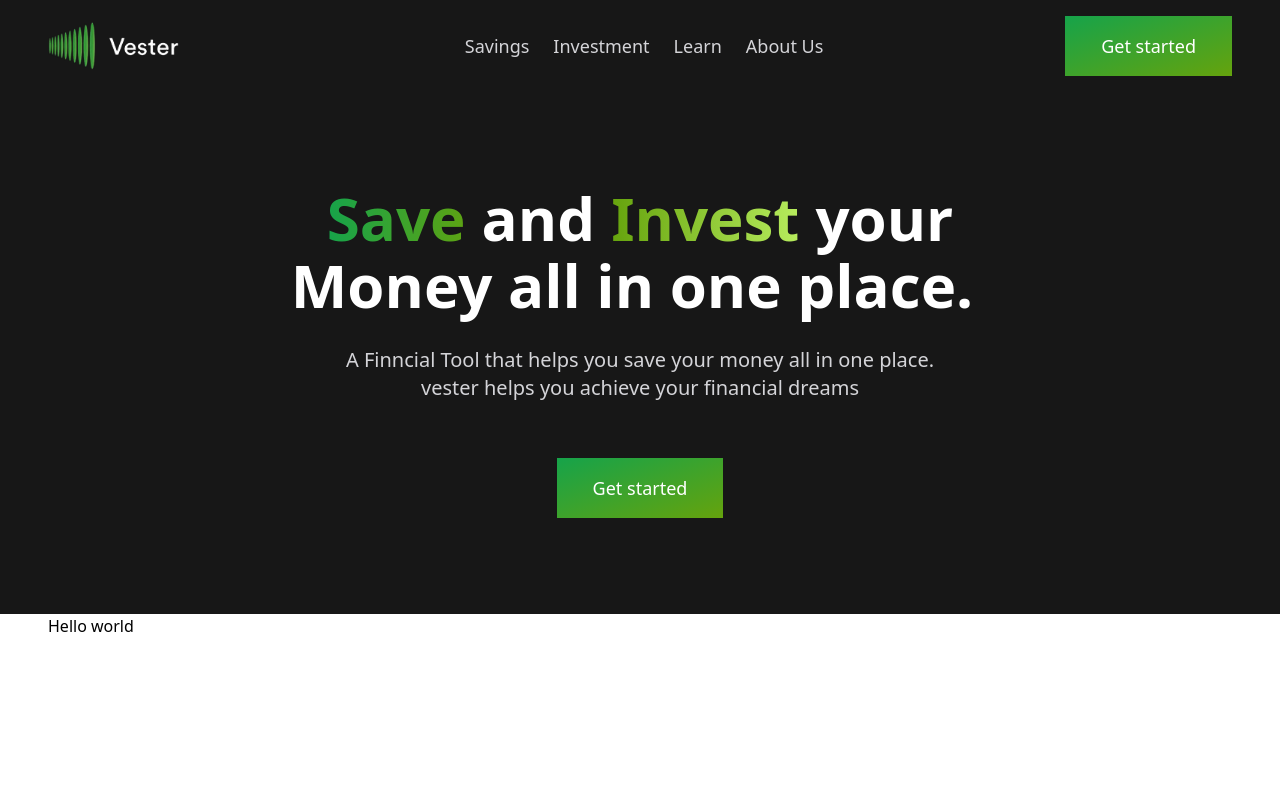
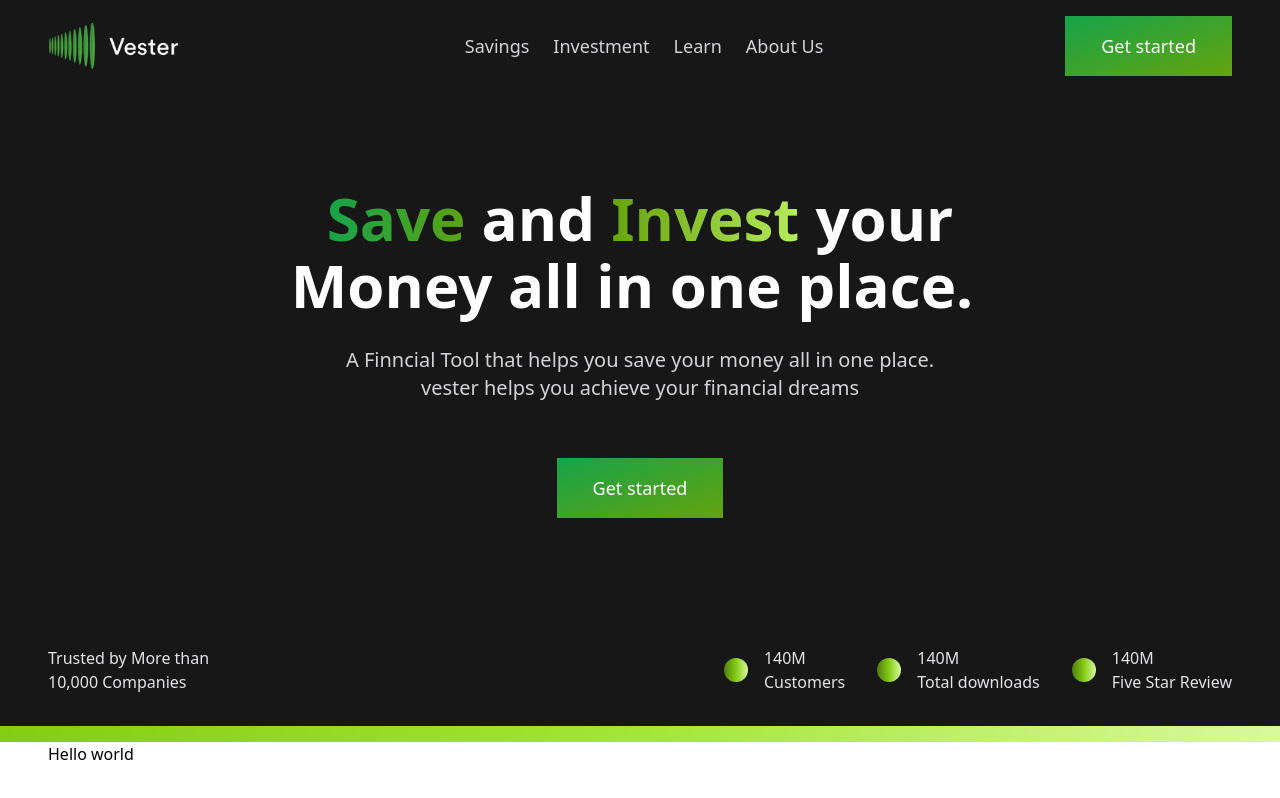
Before and after one commit to zillBoy/saving-investement-landing-page, a React (Create React App) app: page / in a window 1280 px wide. Built offline with nearby package versions, Linux system fonts and the light colour scheme.

Commit message:
improve: hero heading completed

```diff
--- a/src/App.js
+++ b/src/App.js
@@ -14,6 +14,8 @@ const App = () => {
         <HeroHeader />
       </ContentWrapper>
 
+      <div className="w-full h-4 bg-gradient-to-r from-lime-500 via-lime-400 to-lime-200"></div>
+
       <ContentWrapper>
         <div>Hello world</div>
       </ContentWrapper>
--- /dev/null
+++ b/src/components/HeroHeader/FeedbackReview.jsx
@@ -0,0 +1,18 @@
+/**
+ * React Dependencies
+ */
+import React from "react";
+
+const FeedbackReview = ({ number, text }) => {
+  return (
+    <div className="flex items-center">
+      <span className="w-6 h-6 bg-gradient-to-r from-lime-700 via-lime-500 to-lime-200 rounded-full"></span>
+      <div className="ml-4">
+        <p className="text-zinc-200">{number}</p>
+        <p className="text-zinc-200">{text}</p>
+      </div>
+    </div>
+  );
+};
+
+export default FeedbackReview;
--- /dev/null
+++ b/src/components/HeroHeader/FeedbackReview/FeedbackReviewList.jsx
@@ -0,0 +1,22 @@
+/**
+ * React Dependencies
+ */
+import React from "react";
+
+/**
+ * Internal Dependencies
+ */
+import FeedbackReview from "../FeedbackReview";
+import { feedbackReviews } from "../../../utils/constants";
+
+const FeedbackReviewList = () => {
+  return (
+    <div className="flex flex-wrap gap-4 sm:gap-8 mt-6 sm:mt-0">
+      {feedbackReviews.map((feedbackReview) => (
+        <FeedbackReview key={feedbackReview.id} {...feedbackReview} />
+      ))}
+    </div>
+  );
+};
+
+export default FeedbackReviewList;
--- a/src/components/HeroHeader/HeroHeader.jsx
+++ b/src/components/HeroHeader/HeroHeader.jsx
@@ -2,50 +2,23 @@
  * React Dependencies
  */
 import React from "react";
-import Button from "../Button/Button";
 
 /**
- * Intenral Dependencies
+ * Internal Dependencies
  */
-import HeaderText from "../Text/HeaderText";
-
-const heroHeading = [
-  { text: "Save", color: "primary-gradient", className: "inline pr-2 sm:pr-4" },
-  { text: "and", className: "inline pr-2 sm:pr-4" },
-  {
-    text: "Invest",
-    color: "secondary-gradient",
-    className: "inline pr-2 sm:pr-4",
-  },
-  {
-    text: "your Money all in one place.",
-    className: "inline pr-2 sm:pr-4",
-  },
-];
+import HeroHeading from "./HeroHeading";
+import FeedbackReviewList from "./FeedbackReview/FeedbackReviewList";
 
 const HeroHeader = () => {
   return (
     <div>
-      <div className="mx-auto py-24 text-center">
-        <div className="leading-6 sm:leading-10 mb-6 w-full sm:w-4/6 m-auto">
-          {heroHeading.map((heading, index) => (
-            <HeaderText
-              key={index}
-              color={heading?.color}
-              className={heading?.className}
-            >
-              {heading.text}
-            </HeaderText>
-          ))}
+      <HeroHeading />
+      <div className="flex flex-wrap justify-between py-8">
+        <div className="text-zinc-200">
+          <p>Trusted by More than</p>
+          <p>10,000 Companies</p>
         </div>
-
-        <div className="w-full md:w-5/6 lg:w-3/6 mb-6 m-auto">
-          <p className="text-base sm:text-xl text-zinc-300">
-            A Finncial Tool that helps you save your money all in one place.
-            vester helps you achieve your financial dreams
-          </p>
-        </div>
-        <Button parentClassName="mt-14" text="Get started" />
+        <FeedbackReviewList />
       </div>
     </div>
   );
--- /dev/null
+++ b/src/components/HeroHeader/HeroHeading.jsx
@@ -0,0 +1,39 @@
+/**
+ * React Dependencies
+ */
+import React from "react";
+
+/**
+ * Internal Dependencies
+ */
+import Button from "../Button/Button";
+import HeaderText from "../Text/HeaderText";
+import { heroHeadings } from "../../utils/constants";
+
+const HeroHeading = () => {
+  return (
+    <div className="mx-auto py-24 text-center">
+      <div className="leading-6 sm:leading-10 mb-6 w-full sm:w-4/6 m-auto">
+        {heroHeadings.map((heading, index) => (
+          <HeaderText
+            key={index}
+            color={heading?.color}
+            className={heading?.className}
+          >
+            {heading.text}
+          </HeaderText>
+        ))}
+      </div>
+
+      <div className="w-full md:w-5/6 lg:w-3/6 mb-6 m-auto">
+        <p className="text-base sm:text-xl text-zinc-300">
+          A Finncial Tool that helps you save your money all in one place.
+          vester helps you achieve your financial dreams
+        </p>
+      </div>
+      <Button parentClassName="mt-14" text="Get started" />
+    </div>
+  );
+};
+
+export default HeroHeading;
--- a/src/utils/constants.js
+++ b/src/utils/constants.js
@@ -1,6 +1,9 @@
-/**
- * Navbar
- */
+// ******************
+// Components
+// ******************
+
+// Navbar
+
 export const navbarItems = [
   {
     name: "Savings",
@@ -25,7 +28,33 @@ export const mobileNavbarItem = {
   link: "#",
 };
 
+// HeroHeader
+
+export const heroHeadings = [
+  { text: "Save", color: "primary-gradient", className: "inline pr-2 sm:pr-4" },
+  { text: "and", className: "inline pr-2 sm:pr-4" },
+  {
+    text: "Invest",
+    color: "secondary-gradient",
+    className: "inline pr-2 sm:pr-4",
+  },
+  {
+    text: "your Money all in one place.",
+    className: "inline pr-2 sm:pr-4",
+  },
+];
+
+// FeedbackReview
+
+export const feedbackReviews = [
+  { id: 1, number: "140M", text: "Customers" },
+  { id: 2, number: "140M", text: "Total downloads" },
+  { id: 3, number: "140M", text: "Five Star Review" },
+];
+
+// ******************
 // ** Type
+// ******************
 
 // Button
 export const btnType = {
@@ -39,6 +68,8 @@ export const navbarItemType = {
   mobile: "text-4xl italic font-bold my-2",
 };
 
+// Heading
+
 export const headerTextColorType = {
   "primary-gradient":
     "text-transparent bg-clip-text bg-gradient-to-r from-green-600 to-lime-600",
```
